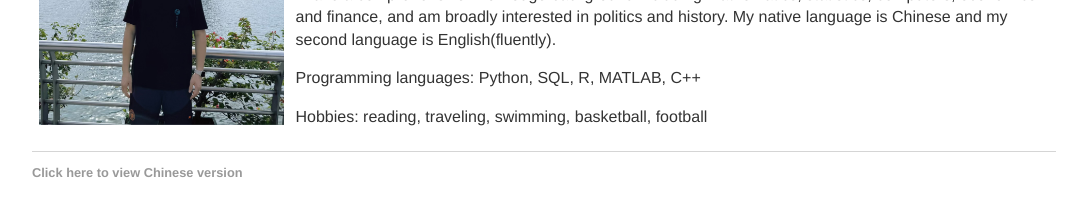
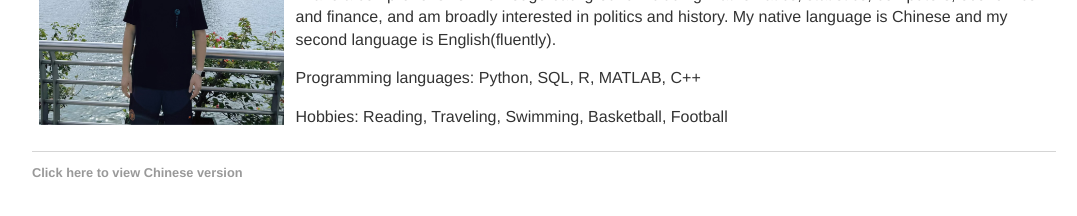
Before and after one commit to ziruigu/ziruigu.github.io, a Jekyll site: the page built from index.html, in a window 1280 px wide. Shown: the part 385-601 px from the top of the page, without its empty margins (96-1173 px from the left). Built offline with Jekyll 4.4.1, drawn with Linux system fonts in a browser that asks for light colours.

```diff
--- a/index.html
+++ b/index.html
@@ -25,7 +25,7 @@ title: Zirui Gu
 	<p>After completing my studies, I joined Huatai Securities Co., Ltd. through campus recruitment project and worked in the risk management department. I was responsible for the monitoring and quantitative analysis of business risks.</p>
 	<p>I have a comprehensive knowledge background including mathematics, statistics, computers, economics and finance, and am broadly interested in politics and history. My native language is Chinese and my second language is English(fluently).</p>
 	<p>Programming languages: Python, SQL, R, MATLAB, C++</p>
-	<p>Hobbies: reading, traveling, swimming, basketball, football</p>
+	<p>Hobbies: Reading, Traveling, Swimming, Basketball, Football</p>
 
 
 	      </div><!-- /.blurb -->
```
